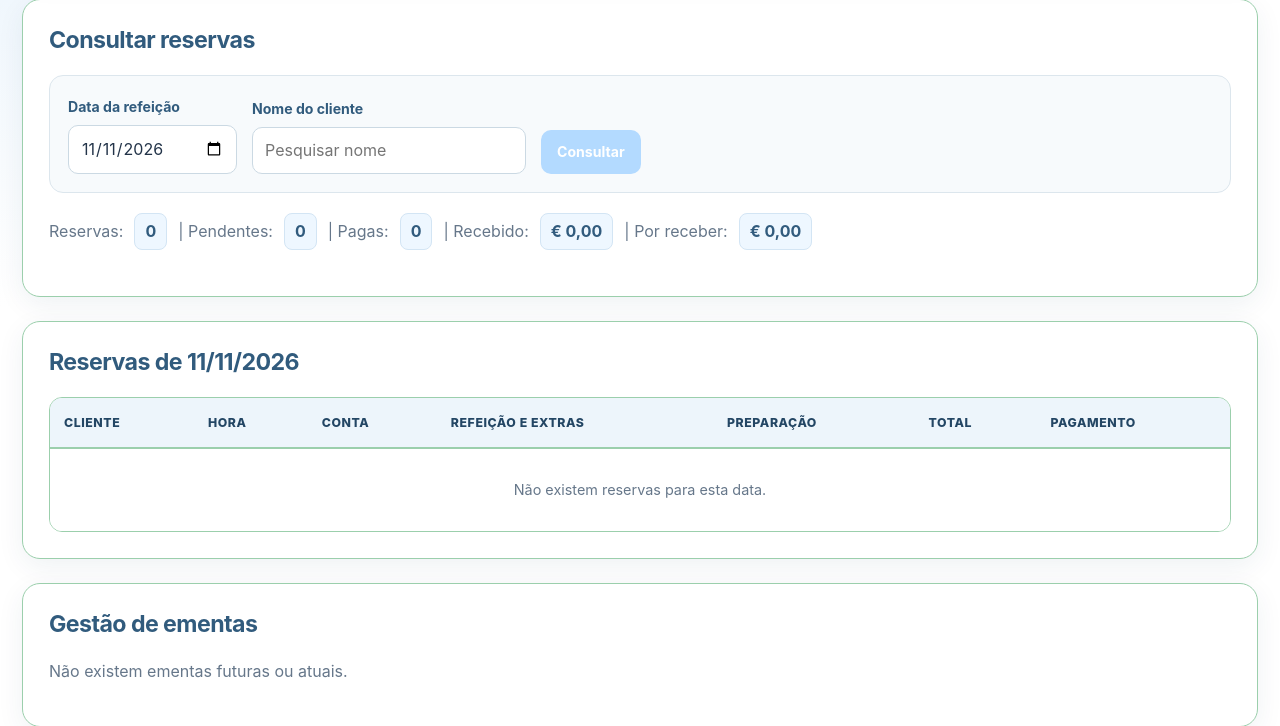
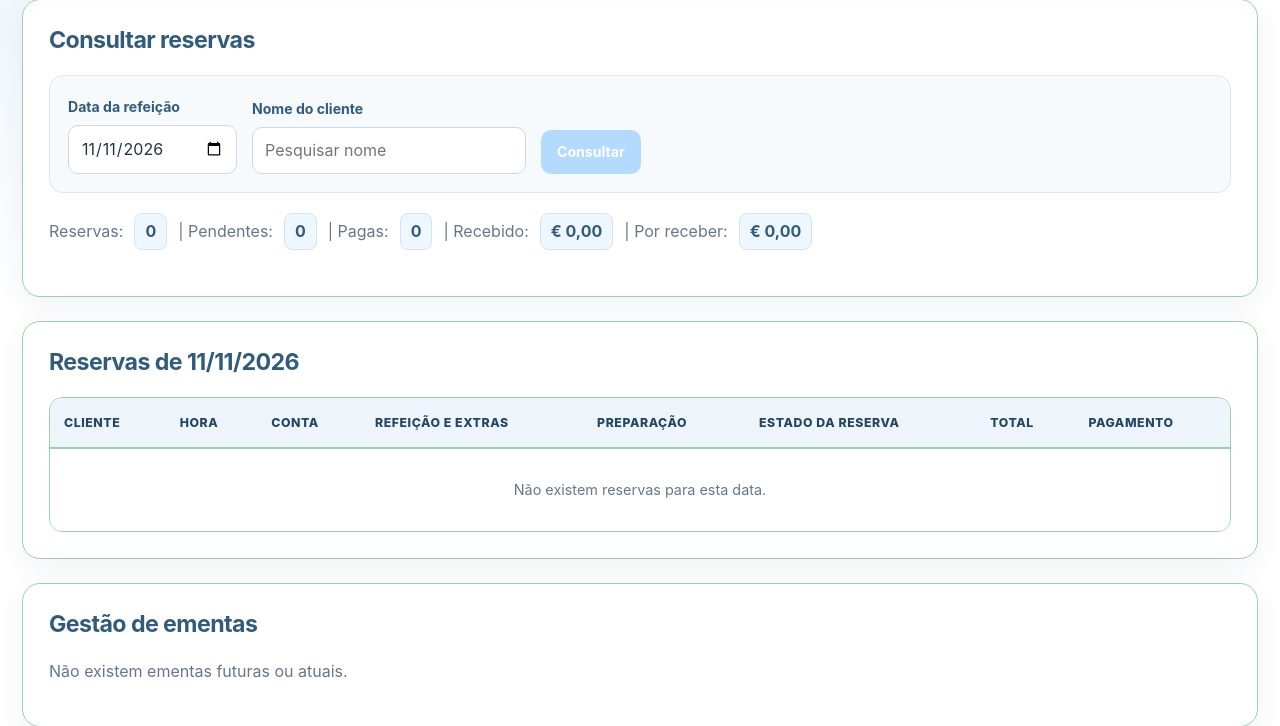
Before and after one commit to IfraimLopes/ProfiSabores, a Django app: page /restaurante/ in a window 1280 px wide. Shown: the part 267-993 px from the top of the page. Run offline with Django 5.2, Linux system fonts and the light colour scheme; the visitor is signed in with stand-in values (Sample User, id 1); data comes from the database, SQL or seed files in the repository; data that the repository does not hold is empty; parts of the project's set-up code (start-up, migrations or seed data) failed here and were passed over.

Commit message:
Melhora estados e proteção dos pagamentos no restaurante

```diff
--- a/restaurante/tests.py
+++ b/restaurante/tests.py
@@ -92,7 +92,7 @@ class PainelRestauranteTests(TestCase):
         self.client.force_login(outro_utilizador)
 
         segunda_resposta = self.client.post(url)
-        self.assertEqual(segunda_resposta.status_code, 302)
+        self.assertEqual(segunda_resposta.status_code, 403)
 
         self.reserva.refresh_from_db()
         pagamento = Pagamento.objects.get(reserva=self.reserva)
--- a/restaurante/views.py
+++ b/restaurante/views.py
@@ -127,49 +127,39 @@ def marcar_pagamento(request, reserva_id):
         )
 
         if reserva.pagamento == "pago":
-            # Reverter um pagamento registado por engano.
-            pagamento.estado = "pendente"
-            pagamento.pago_em = None
-            pagamento.pago_por = None
-            pagamento.valor = reserva.total
-            pagamento.save(
-                update_fields=[
-                    "estado",
-                    "pago_em",
-                    "pago_por",
-                    "valor",
-                    "atualizado_em",
-                ]
+            return HttpResponseForbidden(
+                "Esta reserva já está paga. O pagamento não pode ser revertido."
             )
 
-            reserva.pagamento = "pendente"
-            reserva.pago_em = None
-            reserva.pago_por = None
-            reserva.save(
-                update_fields=["pagamento", "pago_em", "pago_por"]
-            )
-        else:
-            # Registar o pagamento.
-            pagamento.valor = reserva.total
-            pagamento.estado = "pago"
-            pagamento.pago_em = timezone.now()
-            pagamento.pago_por = request.user
-            pagamento.save(
-                update_fields=[
-                    "valor",
-                    "estado",
-                    "pago_em",
-                    "pago_por",
-                    "atualizado_em",
-                ]
-            )
+        # Registar o pagamento.
+        pagamento, _ = Pagamento.objects.get_or_create(
+            reserva=reserva,
+            defaults={
+                "valor": reserva.total,
+                "estado": "pendente",
+            },
+        )
 
-            reserva.pagamento = "pago"
-            reserva.pago_em = pagamento.pago_em
-            reserva.pago_por = request.user
-            reserva.save(
-                update_fields=["pagamento", "pago_em", "pago_por"]
-            )
+        pagamento.valor = reserva.total
+        pagamento.estado = "pago"
+        pagamento.pago_em = timezone.now()
+        pagamento.pago_por = request.user
+        pagamento.save(
+            update_fields=[
+                "valor",
+                "estado",
+                "pago_em",
+                "pago_por",
+                "atualizado_em",
+            ]
+        )
+
+        reserva.pagamento = "pago"
+        reserva.pago_em = pagamento.pago_em
+        reserva.pago_por = request.user
+        reserva.save(
+            update_fields=["pagamento", "pago_em", "pago_por"]
+        )
 
     return redirect(
         f"/restaurante/?data={reserva.data.isoformat()}"
--- a/templates/restaurante/painel.html
+++ b/templates/restaurante/painel.html
@@ -478,6 +502,7 @@
                         <th>Conta</th>
                         <th>Refeição e extras</th>
                         <th>Preparação</th>
+                        <th>Estado da reserva</th>
                         <th>Total</th>
                         <th>Pagamento</th>
                     </tr>
@@ -523,23 +548,21 @@
                             {% endfor %}
                         </td>
                         <td>{{ reserva.get_estado_preparacao_display }}</td>
+                        <td>
+                            {% if reserva.estado == "cancelada" %}
+                                <span class="estado-cancelada">✕ Cancelada</span>
+                            {% else %}
+                                <span class="estado-confirmada">✓ Confirmada</span>
+                            {% endif %}
+                        </td>
                         <td class="total">€ {{ reserva.total|floatformat:2 }}</td>
                         <td>
                             {% if reserva.pagamento == "pago" %}
-                                <span class="estado-pago">Pago</span>
-                                {% if reserva.estado != "cancelada" %}
-                                    <form method="post"
-                                          action="{% url 'marcar_pagamento_restaurante' reserva.id %}"
-                                          onsubmit="return confirm('Atenção: queres mesmo reverter o pagamento de € {{ reserva.total|floatformat:2 }} e marcar esta reserva como não paga?');">
-                                        {% csrf_token %}
-                                        <button class="desativar" type="submit">
-                                            Marcar como não pago
-                                        </button>
-                                    </form>
-                                {% endif %}
+                                <span class="estado-pago">✓ Reserva paga</span>
+                            {% elif reserva.estado == "cancelada" %}
+                                <span class="estado-pendente">Não pago</span>
                             {% else %}
                                 <span class="estado-pendente">Pendente</span>
-                                {% if reserva.estado != "cancelada" %}
                                 <form method="post"
                                       action="{% url 'marcar_pagamento_restaurante' reserva.id %}"
                                       onsubmit="return confirm('Confirmas que recebeste € {{ reserva.total|floatformat:2 }} desta reserva?');">
```
Also changed, not shown: other parts of templates/restaurante/painel.html (+25 -2 lines), reservas/views.py (+21 -0 lines). Lines whose indentation alone changed are shown as unchanged.
